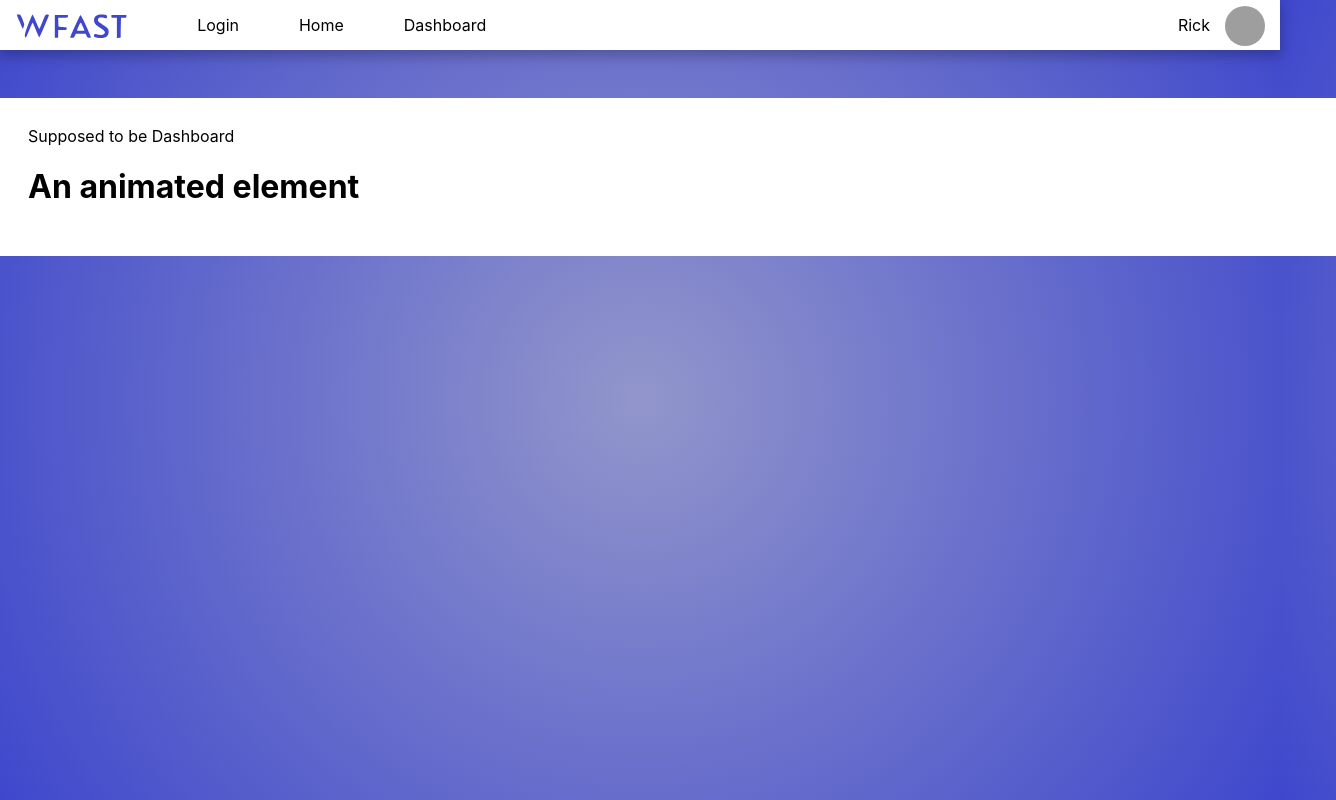
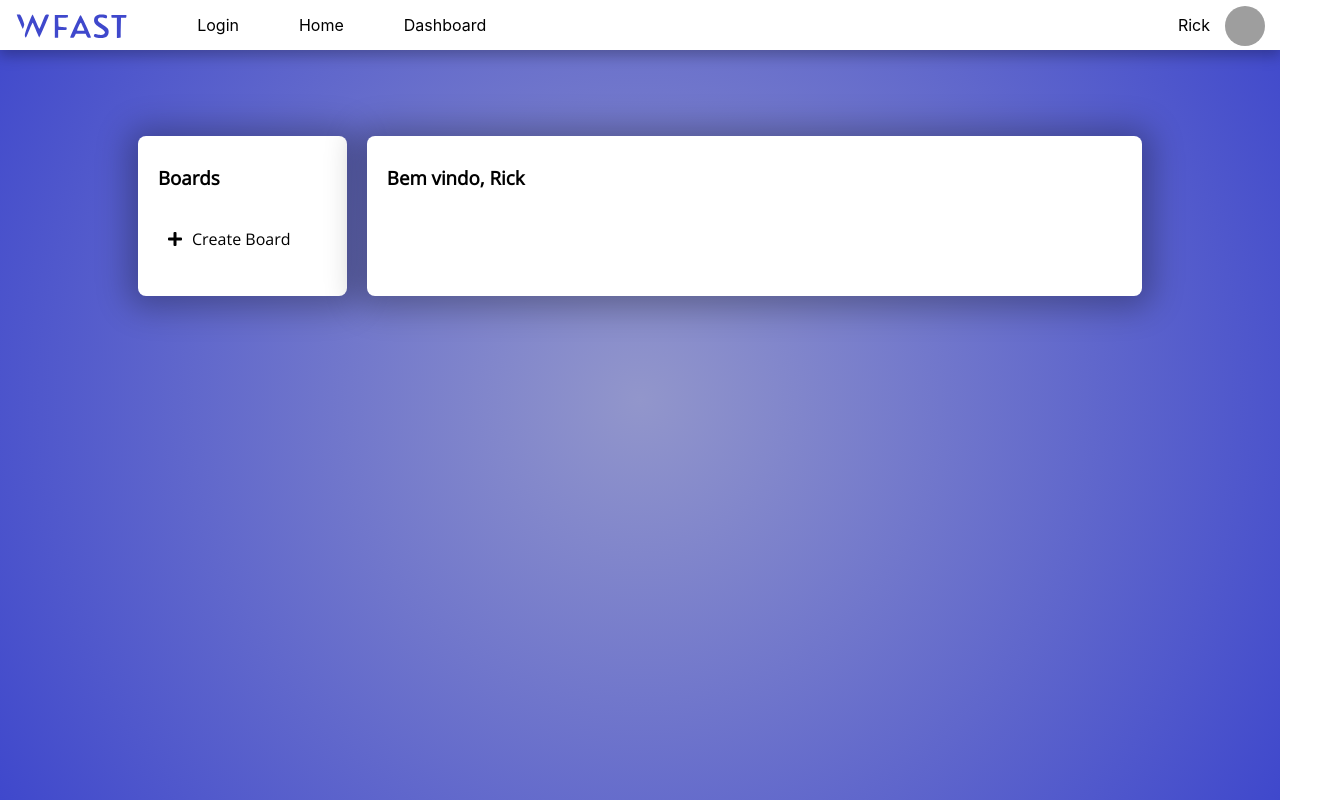
Before and after one commit to dre-lnx/wFast-react, a React (Create React App) app: page /dashboard in a window 1280 px wide. Shown: the whole page, 1336 px wide, since content can reach past the window. Built offline with nearby package versions, Linux system fonts and the light colour scheme; grey boxes are pictures that could not be loaded.

Commit message:
dashboard start

```diff
--- a/public/index.html
+++ b/public/index.html
@@ -3,10 +3,16 @@
   <head>
     <meta charset="utf-8" />
     <link rel="icon" href="%PUBLIC_URL%/favicon.ico" />
-      <link
-        rel="stylesheet"
-        href="https://cdnjs.cloudflare.com/ajax/libs/animate.css/4.1.1/animate.min.css"
-      />
+    <link
+      rel="stylesheet"
+      href="https://use.fontawesome.com/releases/v5.15.4/css/all.css"
+      integrity="sha384-DyZ88mC6Up2uqS4h/KRgHuoeGwBcD4Ng9SiP4dIRy0EXTlnuz47vAwmeGwVChigm"
+      crossorigin="anonymous"
+    />
+    <link
+      rel="stylesheet"
+      href="https://cdnjs.cloudflare.com/ajax/libs/animate.css/4.1.1/animate.min.css"
+    />
     <meta name="viewport" content="width=device-width, initial-scale=1" />
     <meta name="theme-color" content="#000000" />
     <meta
--- a/src/assets/App.css
+++ b/src/assets/App.css
@@ -10,6 +10,9 @@ html {
 }
 
 /*----------------Variables----------------*/
+/*---Spacing/display---*/
+/*---Colors---*/
+/*---Animations---*/
 /*/*----------------Mixins----------------*/
 /*----------------NavBar/*----------------*/
 .nav-logo {
@@ -31,7 +34,7 @@ html {
           justify-content: space-between;
   background-color: white;
   margin-top: 0;
-  min-width: 100%;
+  width: 100%;
   -webkit-box-shadow: 0px 5px 13px 1px rgba(0, 0, 0, 0.26);
   box-shadow: 0px 5px 13px 1px rgba(0, 0, 0, 0.26);
 }
@@ -107,11 +110,6 @@ html {
 }
 
 /*----------------FormFrame----------------*/
-#signIn-form, #signUp-form {
-  -webkit-transition: .2s;
-  transition: .2s;
-}
-
 .login-container-sm {
   overflow: hidden;
   background-color: white;
@@ -144,7 +142,8 @@ html {
   font-family: 'Open Sans', sans-serif;
 }
 
-.form-y-layout input[type="text"], .form-y-layout input[type="password"] {
+.form-y-layout input[type='text'],
+.form-y-layout input[type='password'] {
   outline: none;
   height: 30px;
   border-top: none;
@@ -155,11 +154,12 @@ html {
   transition: 0.5s;
 }
 
-.form-y-layout input[type="text"]:focus, .form-y-layout input[type="password"]:focus {
-  border-bottom: 1px solid #003F63;
+.form-y-layout input[type='text']:focus,
+.form-y-layout input[type='password']:focus {
+  border-bottom: 1px solid #003f63;
 }
 
-.form-y-layout input[type="submit"] {
+.form-y-layout input[type='submit'] {
   height: 33px;
   background-color: #0275d8;
   border: none;
@@ -170,7 +170,7 @@ html {
   font-size: 15px;
 }
 
-.form-y-layout input[type="submit"]:hover {
+.form-y-layout input[type='submit']:hover {
   background-color: #3f48cc;
 }
 
@@ -209,10 +209,69 @@ html {
 /*----------------Dashboard----------------*/
 .dashboard-container {
   margin: auto;
-  width: 100%;
-  max-width: 1400px;
+  width: 80%;
   margin-top: 6vh;
   padding: 28px;
+}
+
+.boards-container {
+  display: -webkit-box;
+  display: -ms-flexbox;
+  display: flex;
+  -webkit-box-orient: horizontal;
+  -webkit-box-direction: normal;
+      -ms-flex-direction: row;
+          flex-direction: row;
+  width: 100%;
+}
+
+.boards-container .dashboard-header {
+  margin-left: 10px;
+  font-family: 'Open Sans', sans-serif;
+}
+
+.boards-container .dashboard-sidebar,
+.boards-container .dashboard-body {
+  border-radius: 8px;
+}
+
+.boards-container .dashboard-sidebar {
+  -webkit-box-shadow: 0px 2px 32px 10px rgba(0, 0, 0, 0.29);
+  box-shadow: 0px 2px 32px 10px rgba(0, 0, 0, 0.29);
+  font-family: 'Open Sans', sans-serif;
   background-color: white;
+  width: 20%;
+  margin: 10px;
+  padding: 10px;
+}
+
+.boards-container .sidebar-list-container {
+  padding: 0px;
+}
+
+.boards-container .sidebar-list-container li {
+  -webkit-transition: 0.4s;
+  transition: 0.4s;
+  padding: 20px;
+  list-style-type: none;
+  border-radius: 8px;
+}
+
+.boards-container .sidebar-list-container li i {
+  margin-right: 10px;
+}
+
+.boards-container .sidebar-list-container li:hover {
+  background-color: #dedede;
+  cursor: pointer;
+}
+
+.boards-container .dashboard-body {
+  -webkit-box-shadow: 0px 2px 32px 10px rgba(0, 0, 0, 0.29);
+  box-shadow: 0px 2px 32px 10px rgba(0, 0, 0, 0.29);
+  background-color: white;
+  width: 80%;
+  margin: 10px;
+  padding: 10px;
 }
 /*# sourceMappingURL=App.css.map */
--- a/src/assets/App.scss
+++ b/src/assets/App.scss
@@ -7,29 +7,34 @@
 /*----------------Body----------------*/
 
 html {
+  height: 100vh;
 
-  height:100vh;
-
-  background: rgb(146,150,203);
-  background: radial-gradient(circle, rgba(146,150,203,1) 0%, rgba(63,72,204,1) 100%);
-
-
-
+  background: rgb(146, 150, 203);
+  background: radial-gradient(
+    circle,
+    rgba(146, 150, 203, 1) 0%,
+    rgba(63, 72, 204, 1) 100%
+  );
 }
 
 /*----------------Variables----------------*/
 
+/*---Spacing/display---*/
+
 $box-spacing: 28px;
+
+/*---Colors---*/
 
 $border-pattern: #d4d4d4;
 
-$animation-pattern: .5s;
+/*---Animations---*/
 
+$animation-pattern: 0.5s;
 
 /*/*----------------Mixins----------------*/
 
 @mixin flex-y {
-    display:flex;
+  display: flex;
   flex-direction: column;
 }
 
@@ -45,9 +50,9 @@ $animation-pattern: .5s;
 /*----------------NavBar/*----------------*/
 
 .nav-logo {
-    height:25px;
-    margin-top:14px;
-    padding-left:15px;
+  height: 25px;
+  margin-top: 14px;
+  padding-left: 15px;
 }
 
 .nav-container {
@@ -55,15 +60,15 @@ $animation-pattern: .5s;
   flex-direction: row;
   justify-content: space-between;
   background-color: white;
-    margin-top:0;
-    min-width: 100%;
-    -webkit-box-shadow: 0px 5px 13px 1px rgba(0,0,0,0.26);
-  box-shadow: 0px 5px 13px 1px rgba(0,0,0,0.26);
+  margin-top: 0;
+  width: 100%;
+  -webkit-box-shadow: 0px 5px 13px 1px rgba(0, 0, 0, 0.26);
+  box-shadow: 0px 5px 13px 1px rgba(0, 0, 0, 0.26);
 }
 
-  .a-list{
-    padding:0;
-    margin:0;
+.a-list {
+  padding: 0;
+  margin: 0;
 
   @include flex-x();
 
@@ -74,23 +79,22 @@ $animation-pattern: .5s;
     margin: 0px;
   }
   li {
-        padding:15px;
+    padding: 15px;
   }
 }
 
-  .a-list li *{
-    padding:15px;
+.a-list li * {
+  padding: 15px;
   text-decoration: none;
   color: black;
 }
 
 .wFast-logo {
-    width:50px;
+  width: 50px;
 }
 
-
 .avatar-div {
-    display:flex;
+  display: flex;
   flex-direction: row;
   span {
     display: block;
@@ -115,16 +119,12 @@ $animation-pattern: .5s;
 
 /*----------------FormFrame----------------*/
 
-  #signIn-form, #signUp-form {
-    transition: .2s;
-  }
-
 .login-container-sm {
   overflow: hidden;
   background-color: white;
-    box-shadow: -1px 10px 11px 6px rgba(0,0,0,0.15);
+  box-shadow: -1px 10px 11px 6px rgba(0, 0, 0, 0.15);
   margin: auto;
-    margin-top:20vh;
+  margin-top: 20vh;
   width: 100%;
   max-width: 325px;
   padding: $box-spacing;
@@ -140,21 +140,23 @@ $animation-pattern: .5s;
     margin-bottom: 23px;
     font-family: 'Open Sans', sans-serif;
   }
-      input[type="text"], input[type="password"] {
+  input[type='text'],
+  input[type='password'] {
     outline: none;
-          height:30px;
-          border-top:none;
-          border-left:none;
-          border-right:none;
+    height: 30px;
+    border-top: none;
+    border-left: none;
+    border-right: none;
     border-bottom: 1px solid $border-pattern;
-          transition: $animation-pattern
+    transition: $animation-pattern;
   }
-      input[type="text"]:focus, input[type="password"]:focus {
-          border-bottom: 1px solid #003F63;
+  input[type='text']:focus,
+  input[type='password']:focus {
+    border-bottom: 1px solid #003f63;
   }
-      input[type="submit"] {
-        height:33px;
-        background-color: #0275d8 ;
+  input[type='submit'] {
+    height: 33px;
+    background-color: #0275d8;
     border: none;
     color: white;
     cursor: pointer;
@@ -162,7 +164,7 @@ $animation-pattern: .5s;
     font-size: 15px;
   }
 
-    input[type="submit"]:hover {
+  input[type='submit']:hover {
     background-color: #3f48cc;
   }
 }
@@ -182,7 +184,7 @@ $animation-pattern: .5s;
   border: none;
   font-size: 10pt;
   text-align: left;
-    font-size:10pt;
+  font-size: 10pt;
   color: #0275d8;
   text-decoration: none;
 }
@@ -195,17 +197,65 @@ $animation-pattern: .5s;
     margin-top: 10vh;
     box-shadow: none;
   }
-
 }
 
 /*----------------Dashboard----------------*/
 
-  .dashboard-container{
+.dashboard-container {
   @include center();
-    width:100%;
-    max-width: 1400px;
+  width: 80%;
   margin-top: 6vh;
   padding: $box-spacing;
+}
+
+.boards-container {
+  display: flex;
+  flex-direction: row;
+  width: 100%;
+
+  .dashboard-header {
+    margin-left: 10px;
+    font-family: 'Open Sans', sans-serif;
+  }
+
+  .dashboard-sidebar,
+  .dashboard-body {
+    border-radius: 8px;
+  }
+
+  .dashboard-sidebar {
+    -webkit-box-shadow: 0px 2px 32px 10px rgba(0, 0, 0, 0.29);
+    box-shadow: 0px 2px 32px 10px rgba(0, 0, 0, 0.29);
+    font-family: 'Open Sans', sans-serif;
     background-color: white;
+    width: 20%;
+    margin: 10px;
+    padding: 10px;
+  }
 
+  .sidebar-list-container {
+    padding: 0px;
+    li {
+      transition: 0.4s;
+      i {
+        margin-right: 10px;
       }
+      padding: 20px;
+      list-style-type: none;
+      border-radius: 8px;
+    }
+    li:hover {
+      background-color: #dedede;
+      cursor: pointer;
+    }
+  }
+
+  .dashboard-body {
+    -webkit-box-shadow: 0px 2px 32px 10px rgba(0, 0, 0, 0.29);
+    box-shadow: 0px 2px 32px 10px rgba(0, 0, 0, 0.29);
+    background-color: white;
+    width: 80%;
+    margin: 10px;
+    padding: 10px;
+  }
+}
--- a/src/pages/dashboard.js
+++ b/src/pages/dashboard.js
@@ -1,12 +1,27 @@
-import React from 'react';
+import React from 'react'
 
 const Dashboard = () => {
-    return (
-        <div className="dashboard-container">
-            Supposed to be Dashboard
-            <h1 className="animate__animated animate__bounce">An animated element</h1>
+  return (
+    <div className="dashboard-container">
+      <div className="boards-container">
+        <div className="dashboard-sidebar">
+          <div className="dashboard-header">
+            <h3>Boards</h3>
+          </div>
+          <ul className="sidebar-list-container">
+            <li>
+              <i class="fas fa-plus"></i>Create Board
+            </li>
+          </ul>
         </div>
-    );
+        <div className="dashboard-body">
+          <div className="dashboard-header">
+            <h3>Bem vindo, Rick</h3>
+          </div>
+        </div>
+      </div>
+    </div>
+  )
 }
 
-export default Dashboard;
+export default Dashboard
```
Also changed, not shown: 1 other file (tests, documents, lock files or other folders). Lines whose indentation alone changed are shown as unchanged.
